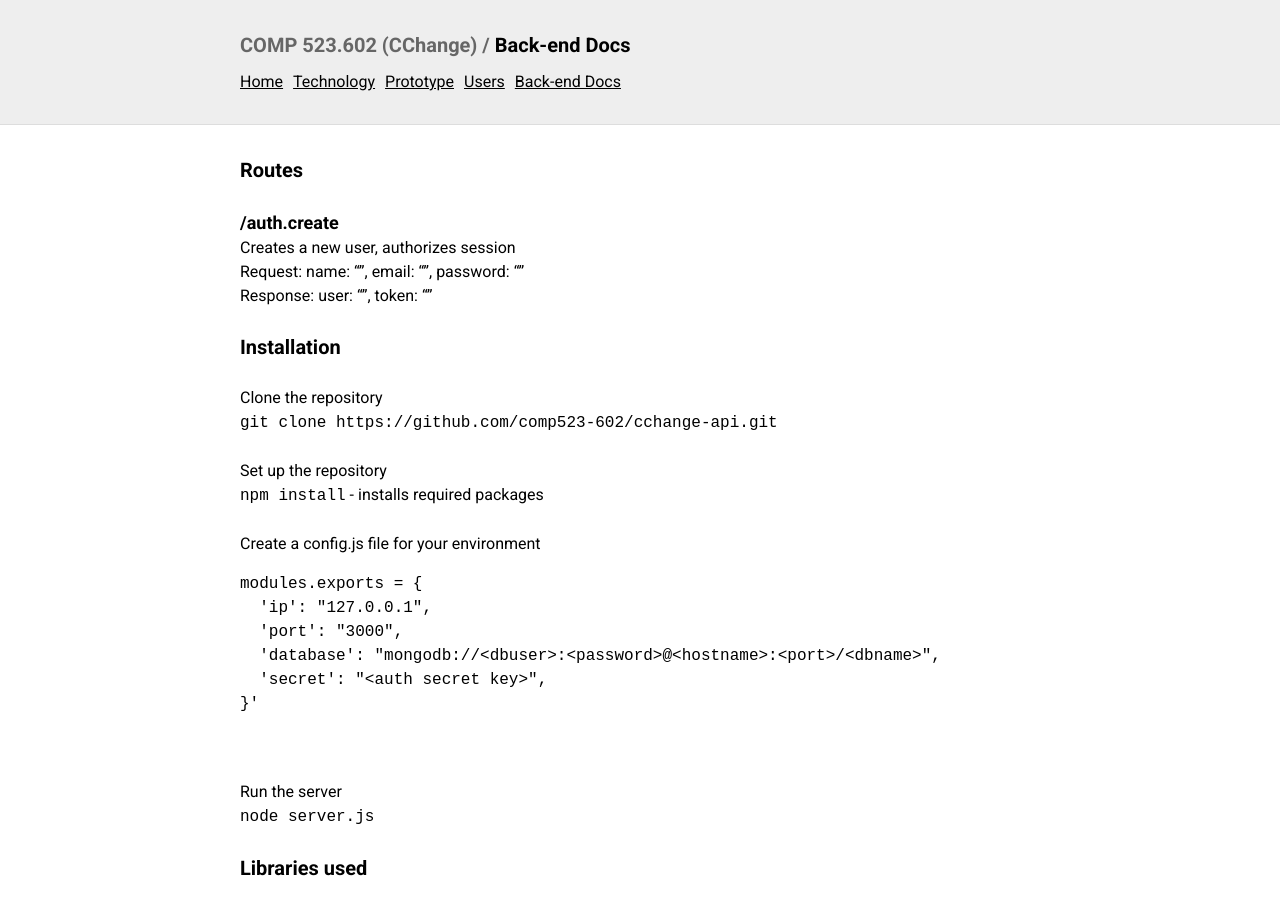
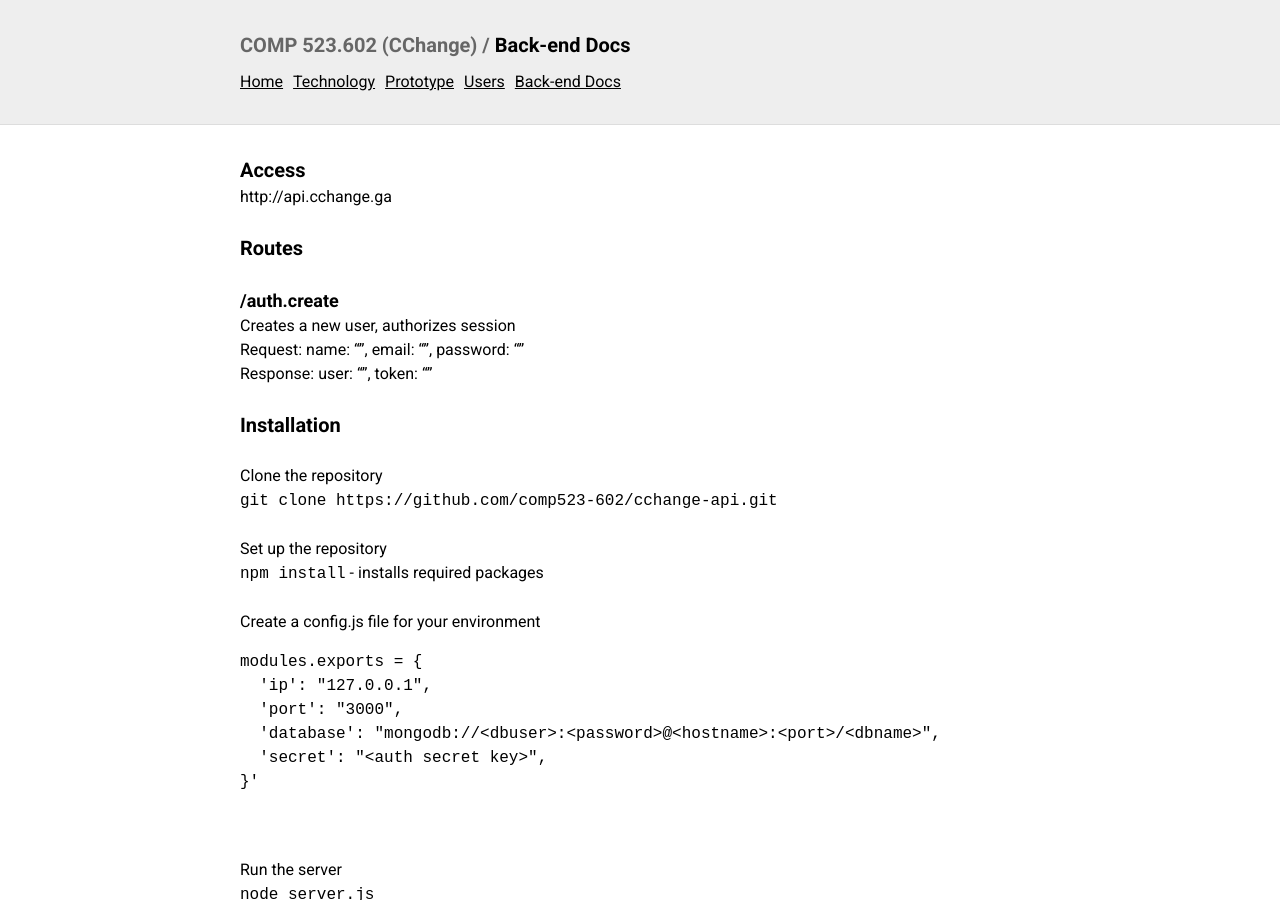
Before and after one commit to comp523-602/cchange-project, a Jekyll site: the page built from back-end-docs.markdown, in a window 1280 px wide and 900 px high. Built offline with Jekyll 4.4.1, drawn with Linux system fonts in a browser that asks for light colours.

Commit message:
Updated Back End Docs

```diff
--- a/back-end-docs.markdown
+++ b/back-end-docs.markdown
@@ -4,6 +4,9 @@
 position: 4
 layout: basic
 ---
+
+## Access
+http://api.cchange.ga
 
 ## Routes
 
```
